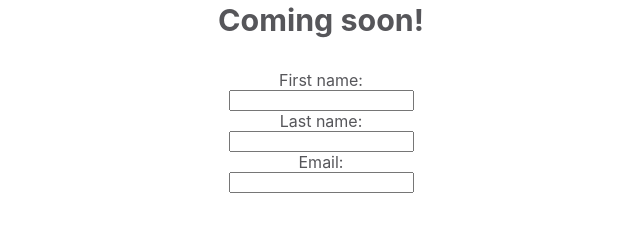
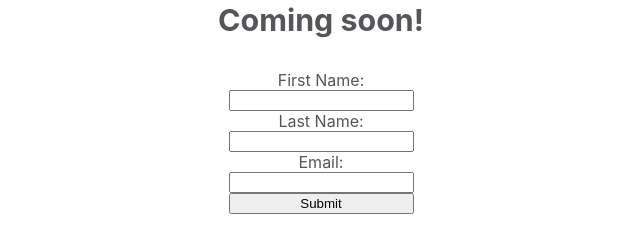
Before and after one commit to frashure/lploudoun, a React (Create React App) app: page / in a window 1280 px wide. Both pictures are taken after a click on the button "Click here!". Shown: the part 330-582 px from the top of the page, without its empty margins (319-959 px from the left). Built offline with nearby package versions, Linux system fonts and the light colour scheme.

Commit message:
updated form, added onChange and onSubmit handlers

```diff
--- a/src/Signup.js
+++ b/src/Signup.js
@@ -1,21 +1,58 @@
 import React from 'react';
 import './Signup.css';
 
+
 class Signup extends React.Component {
+
+  constructor(props) {
+    super(props)
+    this.state = {
+      email: '',
+      firstName: '',
+      lastName: '',
+      submitted: false
+  }
+
+  this.handleChangeEmail = this.handleChangeEmail.bind(this);
+  this.handleChangeFirstName = this.handleChangeFirstName.bind(this);
+  this.handleChangeLastName = this.handleChangeLastName.bind(this);
+  this.handleSubmit = this.handleSubmit.bind(this);
+
+}
+
+handleChangeFirstName(e) {
+  this.setState({firstName: e.target.value});
+}
+
+handleChangeLastName(e) {
+  this.setState({lastName: e.target.value});
+}
+
+handleChangeEmail(e) {
+  this.setState({email: e.target.value});
+}
+
+handleSubmit(e) {
+  e.preventDefault();
+  this.setState({submitted: true});
+  console.log(
+    'Email: ' + this.state.email + '\n' +
+    'First name: ' + this.state.firstName + '\n' +
+    'Last name: ' + this.state.lastName + '\n' +
+    'Submitted: ' + this.state.submitted)
+}
 
 render() {
     return (
       <div className="Signup">
-        <form>
-            First name:
-            <br />
-            <input type="text" name="firstName"></input>
-            Last name:
-            <br />
-            <input type="text" name="lastName"></input>
-            Email:
-            <br />
-            <input type="text" name="email"></input>
+        <form onSubmit={this.handleSubmit}>
+            <label htmlFor="firstName">First Name:</label>
+            <input type="text" name="firstName" value={this.state.firstName} onChange={this.handleChangeFirstName}></input>
+            <label htmlFor="lastName">Last Name: </label>
+            <input type="text" name="lastName" value={this.state.lastName} onChange={this.handleChangeLastName}></input>
+            <label htmlFor="email">Email: </label>
+            <input type="text" name="email"  value={this.state.email} onChange={this.handleChangeEmail}></input>
+            <input type="submit" value="Submit" />
         </form>
       </div>
   );
```
